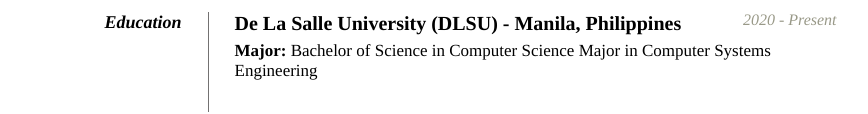
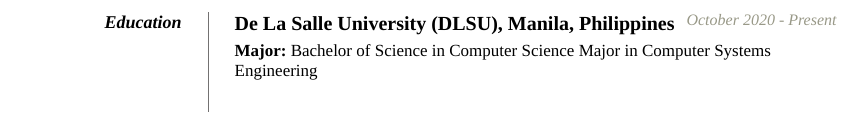
Before and after one commit to Pierre120/CCAPDEV_MiniChallenge1, a plain HTML site: page index.html in a window 1280 px wide. Shown: the part 323-437 px from the top of the page, without its empty margins (206-1074 px from the left). Drawn offline with Linux system fonts and the light colour scheme.

Commit message:
Modify college string

```diff
--- a/index.html
+++ b/index.html
@@ -70,7 +70,7 @@
             <!-- You are free to add more entries here-->
             <dt>Education</dt>
             <dd>
-                <h2>De La Salle University (DLSU) - Manila, Philippines<span class="date">2020 - Present</span></h2>
+                <h2>De La Salle University (DLSU), Manila, Philippines<span class="date">October 2020 - Present</span></h2>
                 <p><strong>Major:</strong> Bachelor of Science in Computer Science Major in Computer Systems Engineering</p>
             </dd>
 
```
